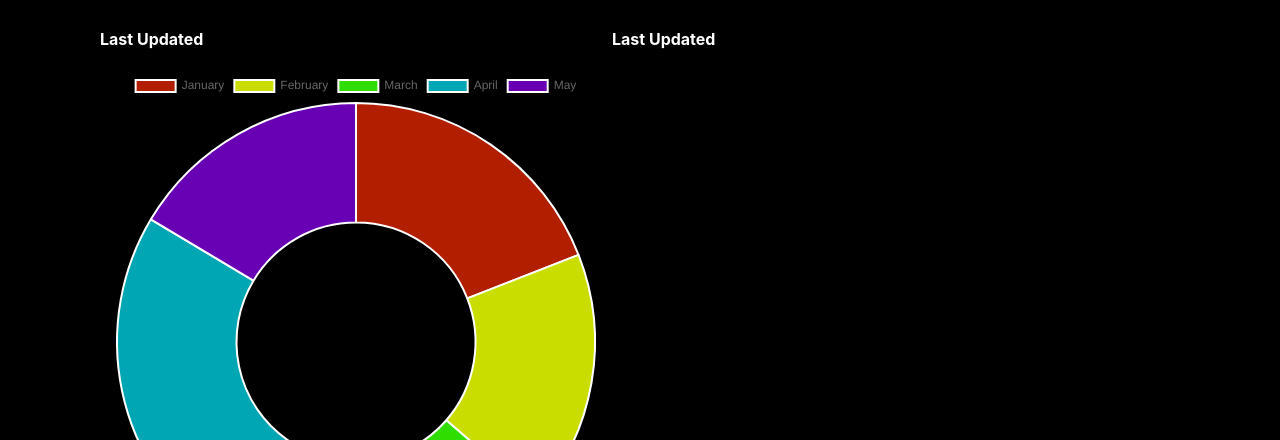
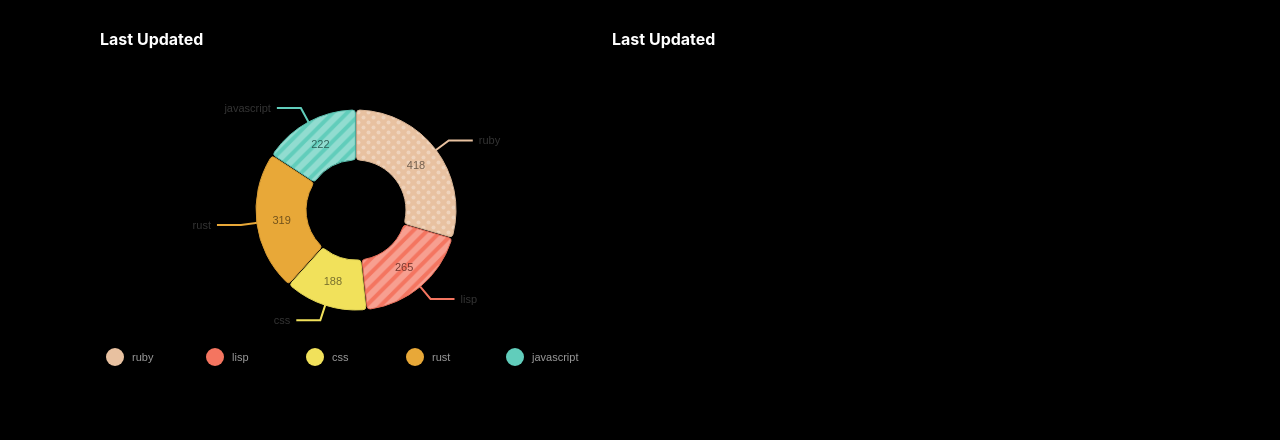
Before and after one commit to Mantablast/aimee, a React (Create React App) app in the folder aimeejreactpf/: page / in a window 1280 px wide. Shown: the part 943-1383 px from the top of the page. After the commit the page ends 1337 px from the top, so only its background shows below. Built offline with nearby package versions, Linux system fonts and the light colour scheme.

Commit message:
Changed js chart library so that I can use a timeline.  Chart js was uninstalled

```diff
--- a/aimeejreactpf/package.json
+++ b/aimeejreactpf/package.json
@@ -3,6 +3,8 @@
   "version": "0.1.0",
   "private": true,
   "dependencies": {
+    "@nivo/core": "^0.73.0",
+    "@nivo/pie": "^0.73.0",
     "@testing-library/jest-dom": "^5.14.1",
     "@testing-library/react": "^11.2.7",
     "@testing-library/user-event": "^12.8.3",
@@ -11,7 +13,6 @@
     "express": "^4.17.1",
     "react": "^17.0.2",
     "react-bootstrap": "^2.0.0-beta.6",
-    "react-chartjs-2": "^3.0.4",
     "react-dom": "^17.0.2",
     "react-router-dom": "^5.2.0",
     "react-scripts": "4.0.3",
--- a/aimeejreactpf/src/pages/Home.js
+++ b/aimeejreactpf/src/pages/Home.js
@@ -1,31 +1,42 @@
 import { BrowserRouter as Router, Switch, Route } from "react-router-dom";
 import React, { useState } from "react";
-import { Pie, Doughnut } from "react-chartjs-2";
+import { ResponsivePie } from '@nivo/pie';
 
 function Home() {
-    const state = {
-        labels: ["January", "February", "March", "April", "May"],
-        datasets: [
-            {
-                label: "Rainfall",
-                backgroundColor: [
-                    "#B21F00",
-                    "#C9DE00",
-                    "#2FDE00",
-                    "#00A6B4",
-                    "#6800B4",
-                ],
-                hoverBackgroundColor: [
-                    "#501800",
-                    "#4B5000",
-                    "#175000",
-                    "#003350",
-                    "#35014F",
-                ],
-                data: [65, 59, 80, 81, 56],
-            },
-        ],
-    };
+    const data =
+    [
+        {
+          "id": "ruby",
+          "label": "ruby",
+          "value": 418,
+          "color": "hsl(143, 70%, 50%)"
+        },
+        {
+          "id": "lisp",
+          "label": "lisp",
+          "value": 265,
+          "color": "hsl(272, 70%, 50%)"
+        },
+        {
+          "id": "css",
+          "label": "css",
+          "value": 188,
+          "color": "hsl(305, 70%, 50%)"
+        },
+        {
+          "id": "rust",
+          "label": "rust",
+          "value": 319,
+          "color": "hsl(64, 70%, 50%)"
+        },
+        {
+          "id": "javascript",
+          "label": "javascript",
+          "value": 222,
+          "color": "hsl(104, 70%, 50%)"
+        }
+      ]
+    const MyResponsivePie = ({data})
     return (
         <div>
             <section className="hero">
@@ -49,20 +60,118 @@ function Home() {
                     <h4>Last Updated</h4>
                 </div>
                 <div className="chart-style">
-                    <Doughnut
-                        data={state}
-                        options={{
-                            title: {
-                                display: true,
-                                text: "Average Rainfall per month",
-                                fontSize: 20,
-                            },
-                            legend: {
-                                display: true,
-                                position: "right",
-                            },
-                        }}
-                    />
+                <ResponsivePie
+        data={data}
+        margin={{ top: 40, right: 80, bottom: 80, left: 80 }}
+        innerRadius={0.5}
+        padAngle={0.7}
+        cornerRadius={3}
+        activeOuterRadiusOffset={8}
+        borderWidth={1}
+        borderColor={{ from: 'color', modifiers: [ [ 'darker', 0.2 ] ] }}
+        arcLinkLabelsSkipAngle={10}
+        arcLinkLabelsTextColor="#333333"
+        arcLinkLabelsThickness={2}
+        arcLinkLabelsColor={{ from: 'color' }}
+        arcLabelsSkipAngle={10}
+        arcLabelsTextColor={{ from: 'color', modifiers: [ [ 'darker', 2 ] ] }}
+        defs={[
+            {
+                id: 'dots',
+                type: 'patternDots',
+                background: 'inherit',
+                color: 'rgba(255, 255, 255, 0.3)',
+                size: 4,
+                padding: 1,
+                stagger: true
+            },
+            {
+                id: 'lines',
+                type: 'patternLines',
+                background: 'inherit',
+                color: 'rgba(255, 255, 255, 0.3)',
+                rotation: -45,
+                lineWidth: 6,
+                spacing: 10
+            }
+        ]}
+        fill={[
+            {
+                match: {
+                    id: 'ruby'
+                },
+                id: 'dots'
+            },
+            {
+                match: {
+                    id: 'c'
+                },
+                id: 'dots'
+            },
+            {
+                match: {
+                    id: 'go'
+                },
+                id: 'dots'
+            },
+            {
+                match: {
+                    id: 'python'
+                },
+                id: 'dots'
+            },
+            {
+                match: {
+                    id: 'scala'
+                },
+                id: 'lines'
+            },
+            {
+                match: {
+                    id: 'lisp'
+                },
+                id: 'lines'
+            },
+            {
+                match: {
+                    id: 'elixir'
+                },
+                id: 'lines'
+            },
+            {
+                match: {
+                    id: 'javascript'
+                },
+                id: 'lines'
+            }
+        ]}
+        legends={[
+            {
+                anchor: 'bottom',
+                direction: 'row',
+                justify: false,
+                translateX: 0,
+                translateY: 56,
+                itemsSpacing: 0,
+                itemWidth: 100,
+                itemHeight: 18,
+                itemTextColor: '#999',
+                itemDirection: 'left-to-right',
+                itemOpacity: 1,
+                symbolSize: 18,
+                symbolShape: 'circle',
+                effects: [
+                    {
+                        on: 'hover',
+                        style: {
+                            itemTextColor: '#000'
+                        }
+                    }
+                ]
+            }
+        ]}
+    />
+
                 </div>
             </section>
             <section>
```
Also changed, not shown: 1 other file (tests, documents, lock files or other folders).
